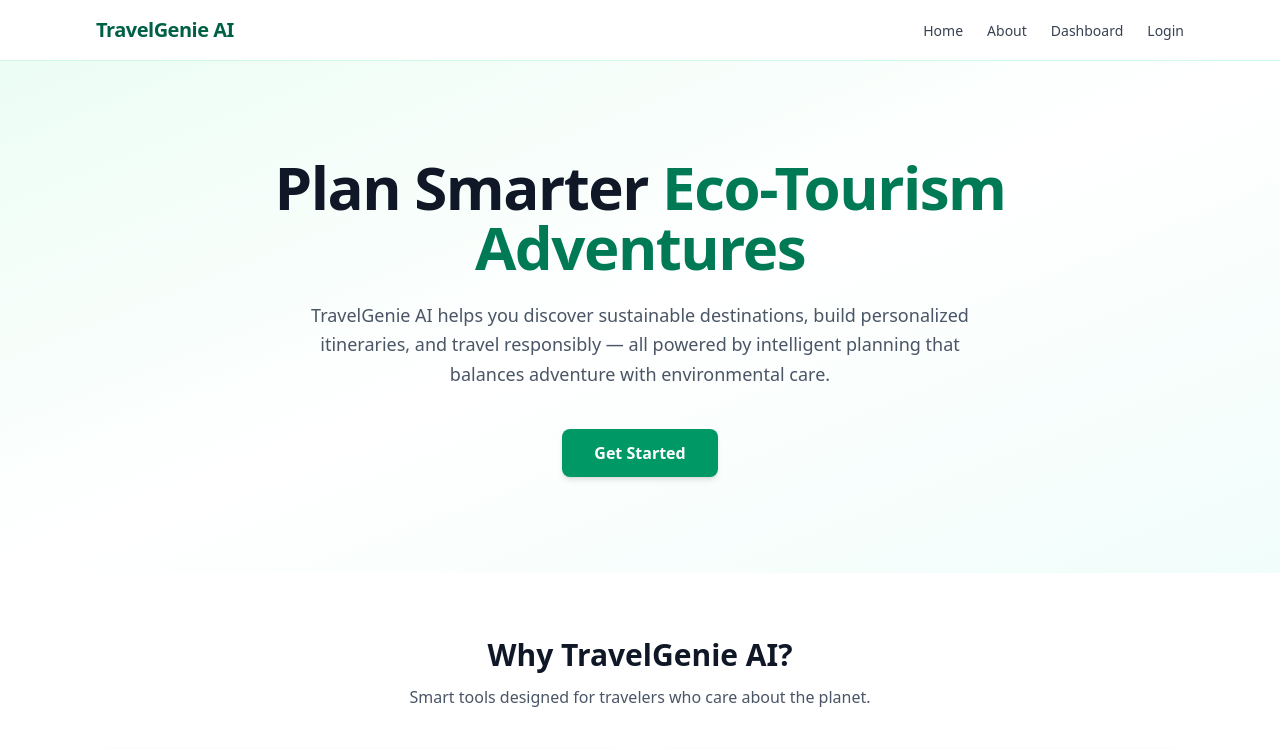
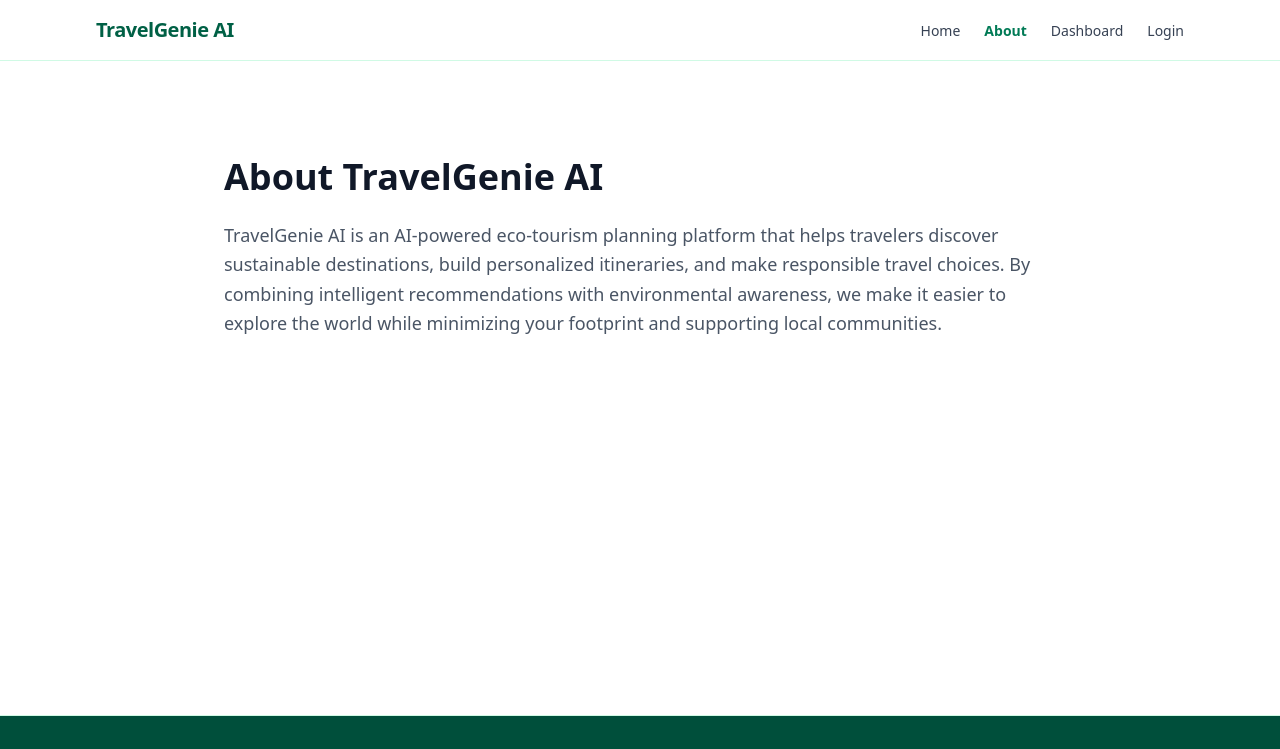
Before and after one commit to KaranSinghDhanik/TravelGenie-AI-Personalized-Eco-Tourism-Planner, a React (Vite) app: page /about in a window 1280 px wide. Shown: the top 749 px of the page. Built offline with nearby package versions, Linux system fonts and the light colour scheme.

Commit message:
feat: add page routing and responsive navigation

```diff
--- a/package.json
+++ b/package.json
@@ -10,7 +10,8 @@
   },
   "dependencies": {
     "react": "^19.1.0",
-    "react-dom": "^19.1.0"
+    "react-dom": "^19.1.0",
+    "react-router-dom": "^7.17.0"
   },
   "devDependencies": {
     "@tailwindcss/vite": "^4.1.8",
--- a/src/App.jsx
+++ b/src/App.jsx
@@ -1,7 +1,18 @@
+import { Routes, Route } from 'react-router-dom';
 import Home from './pages/Home.jsx';
+import About from './pages/About.jsx';
+import Dashboard from './pages/Dashboard.jsx';
+import Login from './pages/Login.jsx';
 
 function App() {
-  return <Home />;
+  return (
+    <Routes>
+      <Route path="/" element={<Home />} />
+      <Route path="/about" element={<About />} />
+      <Route path="/dashboard" element={<Dashboard />} />
+      <Route path="/login" element={<Login />} />
+    </Routes>
+  );
 }
 
 export default App;
--- a/src/components/Navbar.jsx
+++ b/src/components/Navbar.jsx
@@ -1,16 +1,44 @@
+import { Link, NavLink } from 'react-router-dom';
 import { useState } from 'react';
 
-const navLinks = ['Home', 'About', 'Dashboard', 'Login'];
+const navLinks = [
+  { label: 'Home', path: '/' },
+  { label: 'About', path: '/about' },
+  { label: 'Dashboard', path: '/dashboard' },
+  { label: 'Login', path: '/login' },
+];
+
+function navLinkClass({ isActive }) {
+  return `text-sm font-medium transition-colors ${
+    isActive
+      ? 'text-emerald-700 font-semibold'
+      : 'text-gray-700 hover:text-emerald-700'
+  }`;
+}
+
+function mobileNavLinkClass({ isActive }) {
+  return `block rounded-md px-3 py-2 text-sm font-medium transition-colors ${
+    isActive
+      ? 'bg-emerald-50 text-emerald-700 font-semibold'
+      : 'text-gray-700 hover:bg-emerald-50 hover:text-emerald-700'
+  }`;
+}
 
 function Navbar() {
   const [isOpen, setIsOpen] = useState(false);
 
+  const closeMenu = () => setIsOpen(false);
+
   return (
     <header className="sticky top-0 z-50 border-b border-emerald-100 bg-white/95 backdrop-blur">
       <nav className="mx-auto flex max-w-6xl items-center justify-between px-4 py-4 sm:px-6 lg:px-8">
-        <a href="#" className="text-lg font-bold tracking-tight text-emerald-800 sm:text-xl">
+        <Link
+          to="/"
+          className="text-lg font-bold tracking-tight text-emerald-800 sm:text-xl"
+          onClick={closeMenu}
+        >
           TravelGenie AI
-        </a>
+        </Link>
 
         <button
           type="button"
@@ -45,14 +73,11 @@ function Navbar() {
         </button>
 
         <ul className="hidden items-center gap-6 md:flex">
-          {navLinks.map((link) => (
-            <li key={link}>
-              <a
-                href="#"
-                className="text-sm font-medium text-gray-700 transition-colors hover:text-emerald-700"
-              >
-                {link}
-              </a>
+          {navLinks.map(({ label, path }) => (
+            <li key={path}>
+              <NavLink to={path} className={navLinkClass} end={path === '/'}>
+                {label}
+              </NavLink>
             </li>
           ))}
         </ul>
@@ -60,15 +85,16 @@ function Navbar() {
 
       {isOpen && (
         <ul className="border-t border-emerald-100 px-4 py-3 md:hidden">
-          {navLinks.map((link) => (
-            <li key={link}>
-              <a
-                href="#"
-                className="block rounded-md px-3 py-2 text-sm font-medium text-gray-700 hover:bg-emerald-50 hover:text-emerald-700"
-                onClick={() => setIsOpen(false)}
+          {navLinks.map(({ label, path }) => (
+            <li key={path}>
+              <NavLink
+                to={path}
+                className={mobileNavLinkClass}
+                end={path === '/'}
+                onClick={closeMenu}
               >
-                {link}
-              </a>
+                {label}
+              </NavLink>
             </li>
           ))}
         </ul>
--- /dev/null
+++ b/src/components/PageContent.jsx
@@ -0,0 +1,12 @@
+function PageContent({ heading, children }) {
+  return (
+    <section className="mx-auto max-w-4xl px-4 py-16 sm:px-6 sm:py-24 lg:px-8">
+      <h1 className="text-3xl font-bold text-gray-900 sm:text-4xl">{heading}</h1>
+      <p className="mt-6 text-base leading-relaxed text-gray-600 sm:text-lg">
+        {children}
+      </p>
+    </section>
+  );
+}
+
+export default PageContent;
--- /dev/null
+++ b/src/components/PageLayout.jsx
@@ -0,0 +1,14 @@
+import Navbar from './Navbar.jsx';
+import Footer from './Footer.jsx';
+
+function PageLayout({ children }) {
+  return (
+    <div className="flex min-h-screen flex-col bg-white">
+      <Navbar />
+      <main className="flex-1">{children}</main>
+      <Footer />
+    </div>
+  );
+}
+
+export default PageLayout;
--- a/src/main.jsx
+++ b/src/main.jsx
@@ -1,10 +1,13 @@
 import { StrictMode } from 'react';
 import { createRoot } from 'react-dom/client';
+import { BrowserRouter } from 'react-router-dom';
 import './index.css';
 import App from './App.jsx';
 
 createRoot(document.getElementById('root')).render(
   <StrictMode>
-    <App />
+    <BrowserRouter>
+      <App />
+    </BrowserRouter>
   </StrictMode>
 );
--- /dev/null
+++ b/src/pages/About.jsx
@@ -0,0 +1,18 @@
+import PageLayout from '../components/PageLayout.jsx';
+import PageContent from '../components/PageContent.jsx';
+
+function About() {
+  return (
+    <PageLayout>
+      <PageContent heading="About TravelGenie AI">
+        TravelGenie AI is an AI-powered eco-tourism planning platform that helps
+        travelers discover sustainable destinations, build personalized itineraries,
+        and make responsible travel choices. By combining intelligent recommendations
+        with environmental awareness, we make it easier to explore the world while
+        minimizing your footprint and supporting local communities.
+      </PageContent>
+    </PageLayout>
+  );
+}
+
+export default About;
--- /dev/null
+++ b/src/pages/Dashboard.jsx
@@ -0,0 +1,16 @@
+import PageLayout from '../components/PageLayout.jsx';
+import PageContent from '../components/PageContent.jsx';
+
+function Dashboard() {
+  return (
+    <PageLayout>
+      <PageContent heading="Dashboard">
+        Your personalized itinerary and travel history will appear here. Soon you
+        will be able to view upcoming trips, track past adventures, and manage
+        your eco-friendly travel plans all in one place.
+      </PageContent>
+    </PageLayout>
+  );
+}
+
+export default Dashboard;
--- a/src/pages/Home.jsx
+++ b/src/pages/Home.jsx
@@ -1,13 +1,10 @@
-import Navbar from '../components/Navbar.jsx';
+import PageLayout from '../components/PageLayout.jsx';
 import Hero from '../components/Hero.jsx';
 import Card from '../components/Card.jsx';
-import Footer from '../components/Footer.jsx';
 
 function Home() {
   return (
-    <div className="flex min-h-screen flex-col bg-white">
-      <Navbar />
-      <main className="flex-1">
+    <PageLayout>
       <Hero />
       <section className="mx-auto max-w-6xl px-4 py-16 sm:px-6 lg:px-8">
         <h2 className="text-center text-2xl font-bold text-gray-900 sm:text-3xl">
@@ -27,9 +24,7 @@ function Home() {
           />
         </div>
       </section>
-      </main>
-      <Footer />
-    </div>
+    </PageLayout>
   );
 }
 
--- /dev/null
+++ b/src/pages/Login.jsx
@@ -0,0 +1,16 @@
+import PageLayout from '../components/PageLayout.jsx';
+import PageContent from '../components/PageContent.jsx';
+
+function Login() {
+  return (
+    <PageLayout>
+      <PageContent heading="Login">
+        Sign in to access your TravelGenie AI account. Authentication features
+        are coming soon — you will be able to securely log in and sync your
+        itineraries across devices.
+      </PageContent>
+    </PageLayout>
+  );
+}
+
+export default Login;
```
Also changed, not shown: 1 other file (tests, documents, lock files or other folders). Lines whose indentation alone changed are shown as unchanged.
